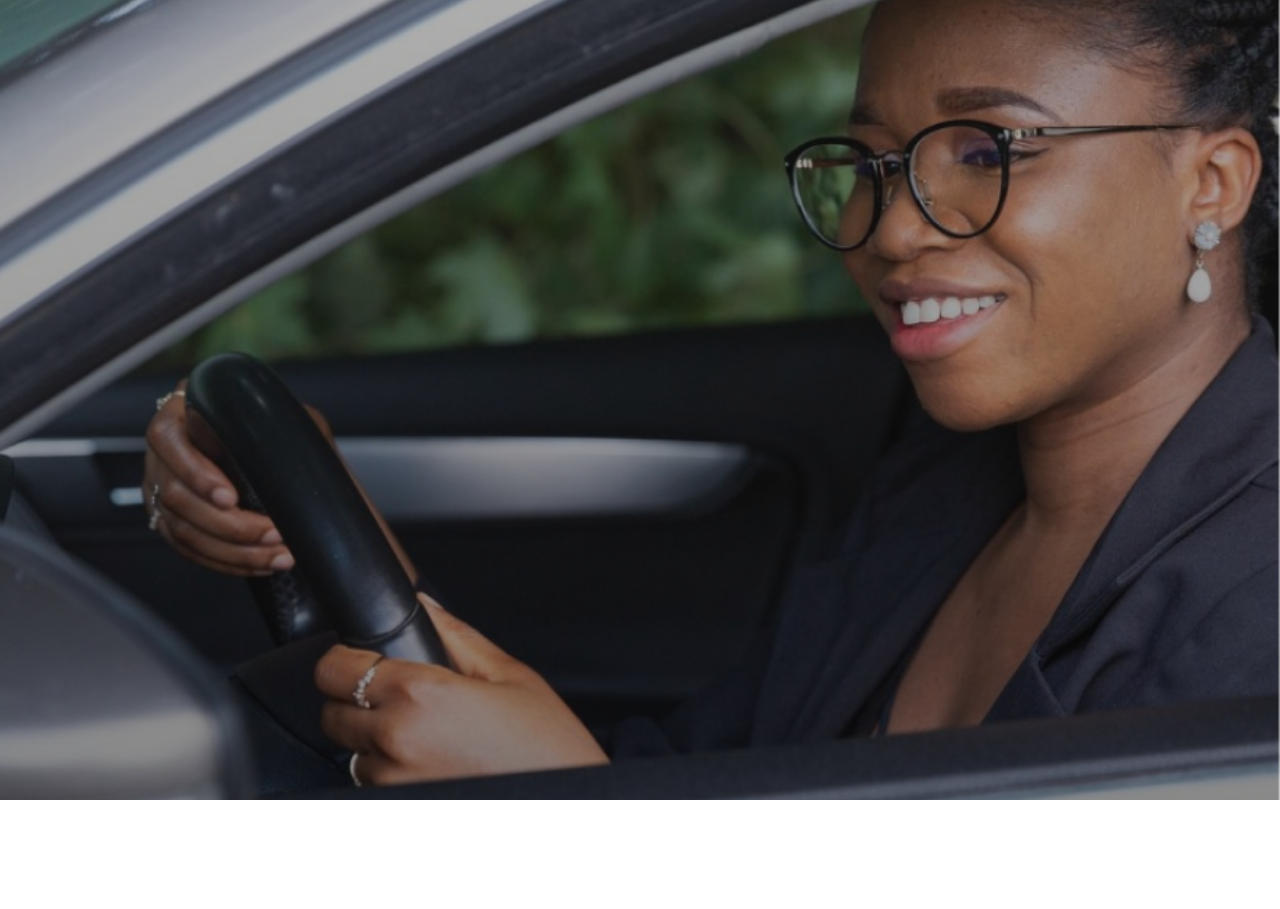
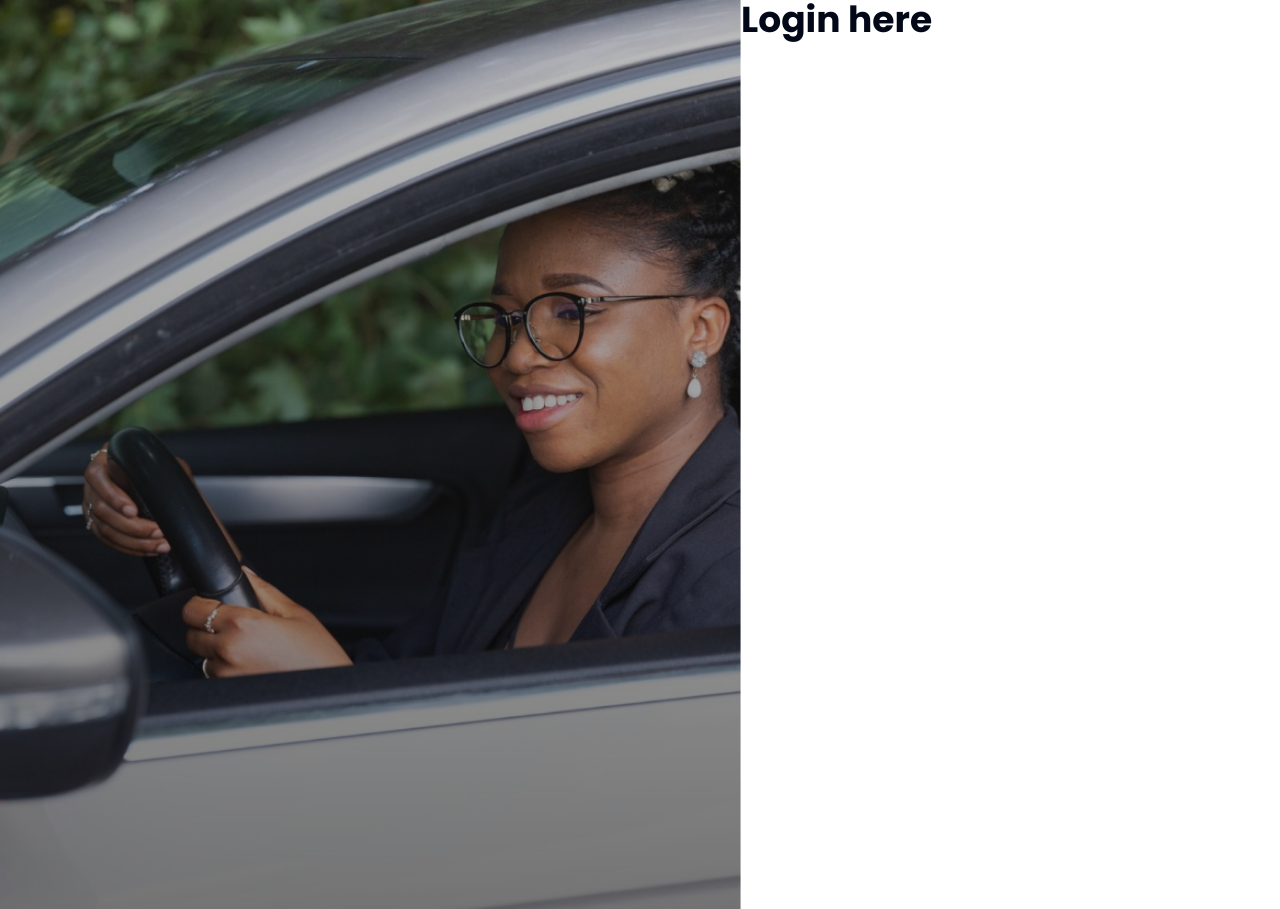
Before and after one commit to holabayor/drivesasa, a Next.js app: page /auth in a window 1280 px wide. Before the commit the page ends 800 px from the top, so only its background shows below. Built offline with nearby package versions, Linux system fonts and the light colour scheme.

Commit message:
login page

```diff
--- a/app/auth/page.tsx
+++ b/app/auth/page.tsx
@@ -5,15 +5,17 @@ import Image from 'next/image';
 export default function page() {
   return (
     <div className="max-width flex flex-1 min-h-screen">
-      <div>
+      <div className="">
         <Image
           src="/images/woman.png"
-          fill={true}
+          height={500}
+          width={500}
+          layout="responsive"
           alt="logo"
-          className="object-cover"
+          className="object-contain"
         />
       </div>
-      <div>
+      <div className="w-[50%]">
         <h1 className="text-4xl font-bold">Login here</h1>
       </div>
     </div>
```
